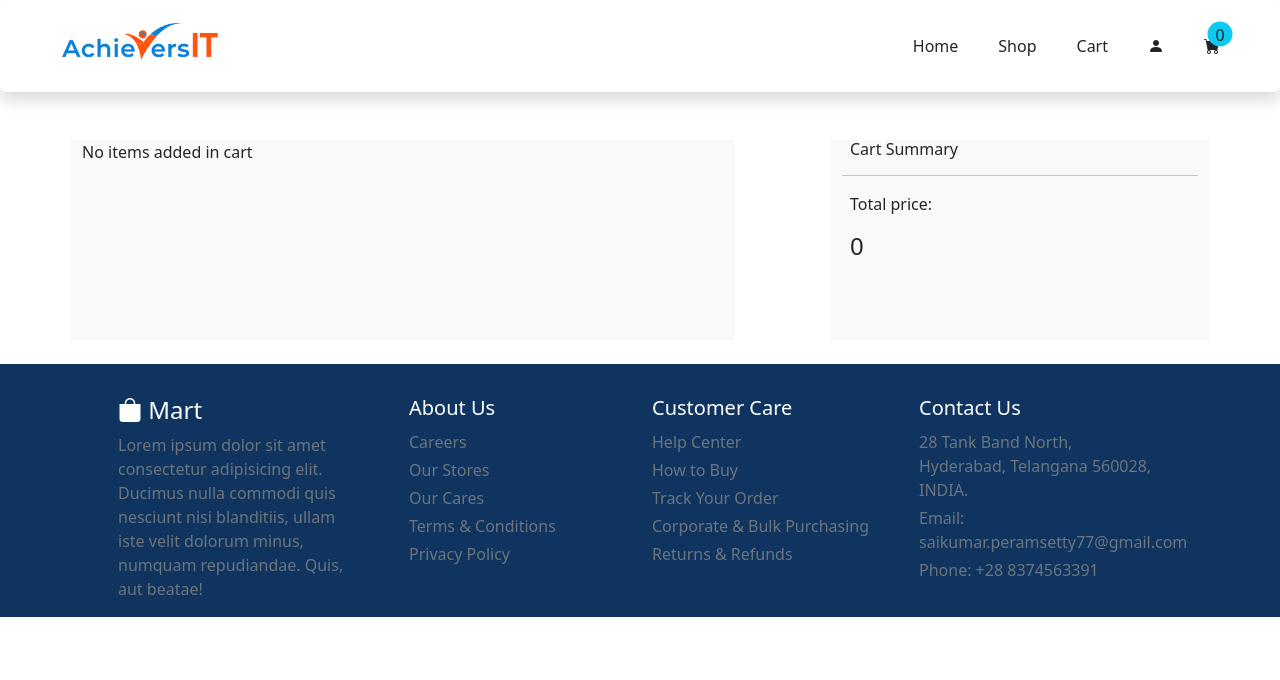
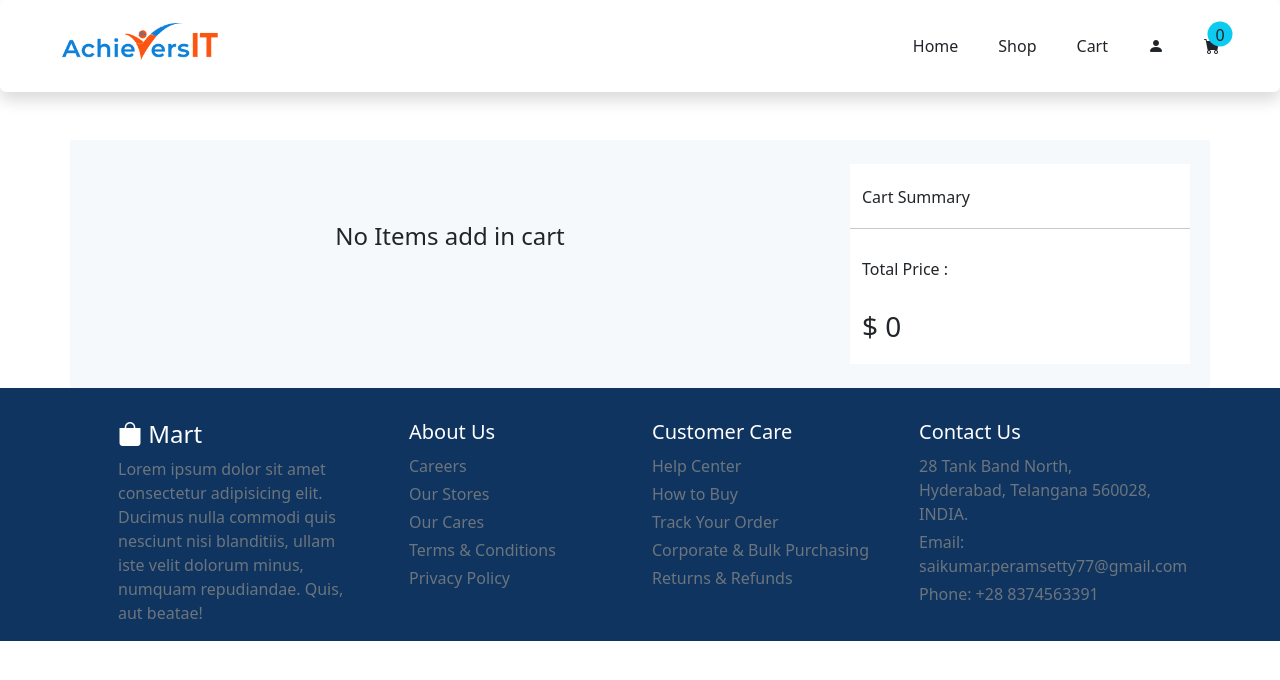
Before and after one commit to saikumarperamsetty/React-JS, a React (Create React App) app in the folder mart-ecommerce/: page /cart in a window 1280 px wide. Shown: the top 680 px of the page. Built offline with nearby package versions, Linux system fonts and the light colour scheme.

Commit message:
update 20

```diff
--- a/mart-ecommerce/package.json
+++ b/mart-ecommerce/package.json
@@ -10,9 +10,11 @@
     "bootstrap-icons": "^1.11.3",
     "react": "^18.3.1",
     "react-dom": "^18.3.1",
+    "react-redux": "^9.1.2",
     "react-router-dom": "^6.26.0",
     "react-scripts": "5.0.1",
     "react-toastify": "^10.0.5",
+    "redux": "^5.0.1",
     "web-vitals": "^2.1.4"
   },
   "scripts": {
--- a/mart-ecommerce/src/components/Cart/Cart.jsx
+++ b/mart-ecommerce/src/components/Cart/Cart.jsx
@@ -1,26 +1,120 @@
-import React from 'react'
+import React from 'react';
+import { useState} from 'react';
+import { useSelector } from 'react-redux';
+import { useDispatch } from 'react-redux';
+import { removeFromCart } from '../../redux/productAction/ProductAction';
+import { Link } from 'react-router-dom';
 
 const Cart = () => {
+
+  const [itemCount, setitemCount] = useState(1);
+
+  const incrementItem = (itemPrice) => {
+    setitemCount(itemCount + 1)
+  }
+  const decrementItem = (itemPrice) => {
+    if (itemCount > 1) {
+      setitemCount(itemCount - 1)
+    }
+  }
+
+  const dispatch = useDispatch();
+
+  const cart_data = useSelector((state) => state.productData.cartData);
+  // console.log(cart_data);
+
+  const totalPrice = cart_data.reduce((prevsValue, currentValue) => {
+    return prevsValue + currentValue.price;
+  }, 0)
+
+  const checkItemNumber = (id) => {
+    let itemNumber = cart_data.filter((item) => {
+      return item.id === id;
+
+    })
+  }
   return (
-   <div className="container">
+  //  <div className="container">
 
-    <div className="row mt-4 mb-4">
+  //   <div className="row mt-4 mb-4">
 
-      <div className="col-md-7 bg-light" style={{height:'25vh'}}>
-        No items added in cart
+  //     <div className="col-md-7 bg-light" style={{height:'25vh'}}>
+  //       No items added in cart
+  //     </div>
+
+  //     <div className="col-md-1"></div>
+
+  //     <div className="col-md-4 bg-light">
+  //       <h6 className='ms-2'>Cart Summary</h6>
+  //         <hr/>
+  //       <p className='ms-2'>Total price: </p>
+  //       <h4 className='ms-2'>0</h4>
+  //     </div>
+
+  //   </div>
+  //  </div>
+
+
+  <div className='container' style={{ backgroundColor: '#f6f9fc' }}>
+      <div className='row d-flex justify-content-evenly'>
+        <div className='col-md-8'>
+          {
+            cart_data && cart_data.length ? (
+              cart_data.map((item) => (
+                <div className='row ms-1 me-1 mt-4 mb-4' style={{ backgroundColor: '#ffffff' }}>
+
+                  <div className='col-md-4 '>
+                    <img src={item.imgUrl} alt={item.id} className='img-fluid' />
+                  </div>
+
+                  <div className='col-md-8 '>
+                    <div className='d-flex justify-content-between' >
+                      <h4 className='mt-4'>{item.productName}</h4>
+                      <Link className='fw-bold mt-3' style={{ color: 'black' }}
+                        onClick={() => { dispatch(removeFromCart(item.id)) }}
+                      ><i class="bi bi-x-lg"></i></Link>
+                    </div>
+                    <div className='d-flex justify-content-between align-items-center mt-4'>
+                      <h6>
+                        <span className='text-secondary'>${item.price}</span> *
+                        <span className='text-secondary'> {itemCount}</span>
+                        <span className='ms-4'>${item.price}</span>
+                      </h6>
+                      <div className='me-4'>
+                        <button className='pb-1' style={{ border: '0px' }}
+                          onClick={() => incrementItem(item.price)}
+                        >+</button>
+                        <button className='ms-1 ps-2 pe-2 pb-1' style={{ border: '0px' }}
+                          onClick={() => decrementItem(item.price)}
+                        >-</button>
+                      </div>
+                    </div>
+                  </div>
+
+                </div>
+              ))
+            ) : (
+              <div className='d-flex justify-content-center align-items-center' style={{ height: '25vh' }}>
+                <h4>No Items add in cart</h4>
+              </div>
+            )
+          }
+        </div>
+
+        {/* Cart Summary */}
+        <div className='col-md-4 mt-3 mb-3' >
+          <div className='row m-2' style={{ backgroundColor: '#ffffff', height: '25vh' }}>
+            <h6 className='mt-4'>Cart Summary</h6>
+            <hr />
+            <p>Total Price :</p>
+            <h3>$ {totalPrice}</h3>
+          </div>
+        </div>
+
       </div>
+    </div>
 
-      <div className="col-md-1"></div>
 
-      <div className="col-md-4 bg-light">
-        <h6 className='ms-2'>Cart Summary</h6>
-          <hr/>
-        <p className='ms-2'>Total price: </p>
-        <h4 className='ms-2'>0</h4>
-      </div>
-
-    </div>
-   </div>
   )
 }
 
--- a/mart-ecommerce/src/index.js
+++ b/mart-ecommerce/src/index.js
@@ -3,12 +3,16 @@ import ReactDOM from 'react-dom/client';
 import './index.css';
 import App from './App';
 import { BrowserRouter } from 'react-router-dom';
+import { Provider } from 'react-redux';
+import { Store } from './redux/store/store';
 
 const root = ReactDOM.createRoot(document.getElementById('root'));
 root.render(
   <React.StrictMode>
     <BrowserRouter>
+    <Provider store={Store}>
       <App />
+    </Provider>
     </BrowserRouter>
   </React.StrictMode>
 );
--- /dev/null
+++ b/mart-ecommerce/src/redux/productAction/ProductAction.js
@@ -0,0 +1,9 @@
+import { ACTION_TYPE } from "../types/ActionTypes";
+
+export const addToCart = (product) =>{
+    return {type: ACTION_TYPE.ADD_TO_CART, payload: product};
+};
+
+export const removeFromCart = (id) =>{
+    return {type: ACTION_TYPE.REMOVE_FROM_CART, payload: id};
+};
--- /dev/null
+++ b/mart-ecommerce/src/redux/productReducer/ProductReducer.js
@@ -0,0 +1,22 @@
+const intlState = {
+    cartData:[],
+    products:[],
+};
+
+export const productReducer = (state = intlState, action) =>{
+    switch(action.type){
+        case 'ADD_TO_CART':
+            return {
+                ...state,cartData:[...state.cartData,action.payload]
+            };
+            case 'REMOVE_FROM_CART':
+                    const filterProduct = state.cartData.filter((cartItems)=>{
+                        return cartItems.id !== action.payload;
+                    })
+                    return {
+                        ...state,cartData:filterProduct
+                    }
+                default:
+                    return state;
+    }
+};
--- /dev/null
+++ b/mart-ecommerce/src/redux/productReducer/reducer.js
@@ -0,0 +1,4 @@
+import {combineReducers} from 'redux';
+import { productReducer } from './ProductReducer';
+
+export const reducer = combineReducers({productData: productReducer});
--- /dev/null
+++ b/mart-ecommerce/src/redux/store/store.js
@@ -0,0 +1,4 @@
+import {createStore} from 'redux';
+import { reducer } from '../productReducer/reducer';
+
+export const Store = createStore(reducer,{});
--- /dev/null
+++ b/mart-ecommerce/src/redux/types/ActionTypes.js
@@ -0,0 +1,5 @@
+
+export const ACTION_TYPE = {
+    ADD_TO_CART:'ADD_TO_CART',
+    REMOVE_FROM_CART:'REMOVE_FROM_CART',
+};
```
Also changed, not shown: 1 other file (tests, documents, lock files or other folders).
